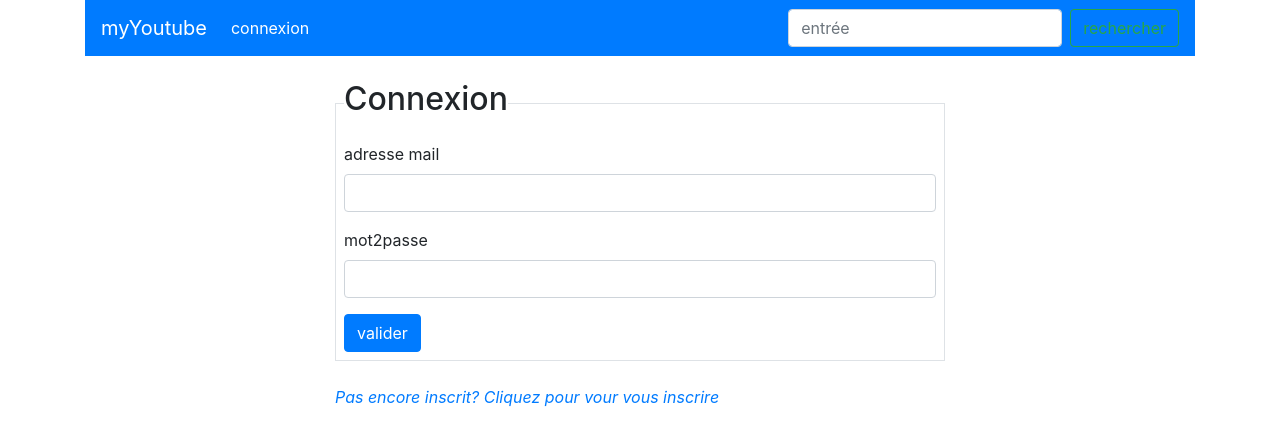
After one commit to heinzcodeur/myYoutube, a PHP site: page /connexion.php in a window 1280 px wide. The commit adds this page. Shown: the top 446 px of the page. Run offline with PHP 8.4, Linux system fonts and the light colour scheme.

Commit message:
second commit

```diff
--- /dev/null
+++ b/connexion.php
@@ -0,0 +1,37 @@
+<?php
+require_once 'menu.php';
+
+?>
+
+
+<div class="container mt-4" style="width:50%">
+
+<form>
+<fieldset class="border p-2">
+<legend class="w-auto">
+<h2>Connexion</h2>
+</legend>
+  <div class="form-group">
+    <label for="mail">adresse mail</label>
+    <input type="email" class="form-control" id="exampleInputEmail1" name="mail" aria-describedby="emailHelp" >
+  </div>
+  <div class="form-group">
+    <label for="mot2passe">mot2passe</label>
+    <input type="password" class="form-control" id="exampleInputPassword1" name="mot2passe">
+  </div>
+  <!--div class="form-check">
+    <input type="checkbox" class="form-check-input" id="exampleCheck1">
+    <label class="form-check-label" for="exampleCheck1">Check me out</label>
+  </div-->
+  <button type="submit" class="btn btn-primary">valider</button>
+</form>
+</fieldset>
+
+<br>
+<a href="#"><i>Pas encore inscrit? Cliquez pour vour vous inscrire</i></a>
+
+
+
+
+
+</div>
--- /dev/null
+++ b/menu.php
@@ -0,0 +1,58 @@
+<!DOCTYPE html>
+<html lang="en">
+<head>
+    <meta charset="UTF-8">
+    <meta name="viewport" content="width=device-width, initial-scale=1.0">
+    <title>myYoutube</title>
+    <link rel="stylesheet" href="https://maxcdn.bootstrapcdn.com/bootstrap/4.5.0/css/bootstrap.min.css">
+
+<!-- jQuery library -->
+<script src="https://ajax.googleapis.com/ajax/libs/jquery/3.5.1/jquery.min.js"></script>
+
+<!-- Popper JS -->
+<script src="https://cdnjs.cloudflare.com/ajax/libs/popper.js/1.16.0/umd/popper.min.js"></script>
+
+<!-- Latest compiled JavaScript -->
+<script src="https://maxcdn.bootstrapcdn.com/bootstrap/4.5.0/js/bootstrap.min.js"></script>
+
+</head>
+
+<body>
+
+<div class="container">
+<nav class="navbar navbar-expand-lg navbar-light bg-primary navbar-dark">
+  <a class="navbar-brand" href="index.php">myYoutube</a>
+  <button class="navbar-toggler" type="button" data-toggle="collapse" data-target="#navbarSupportedContent" aria-controls="navbarSupportedContent" aria-expanded="false" aria-label="Toggle navigation">
+    <span class="navbar-toggler-icon"></span>
+  </button>
+
+  <div class="collapse navbar-collapse" id="navbarSupportedContent">
+    <ul class="navbar-nav mr-auto">
+      <li class="nav-item active">
+        <a class="nav-link" href="connexion.php">connexion <span class="sr-only">(current)</span></a>
+      </li>
+      <!--li class="nav-item">
+        <a class="nav-link" href="#">Link</a>
+      </li>
+      <li class="nav-item dropdown">
+        <a class="nav-link dropdown-toggle" href="#" id="navbarDropdown" role="button" data-toggle="dropdown" aria-haspopup="true" aria-expanded="false">
+          Dropdown
+        </a>
+        <div class="dropdown-menu" aria-labelledby="navbarDropdown">
+          <a class="dropdown-item" href="#">Action</a>
+          <a class="dropdown-item" href="#">Another action</a>
+          <div class="dropdown-divider"></div>
+          <a class="dropdown-item" href="#">Something else here</a>
+        </div>
+      </li>
+      <li class="nav-item">
+        <a class="nav-link disabled" href="#">Disabled</a>
+      </li-->
+    </ul>
+    <form class="form-inline my-2 my-lg-0">
+      <input class="form-control mr-sm-2" type="search" placeholder="entrée" aria-label="Search">
+      <button class="btn btn-outline-success my-2 my-sm-0" type="submit">rechercher</button>
+    </form>
+  </div>
+</nav>
+</div>
```
Also changed, not shown: index.php (+13 -22 lines).
